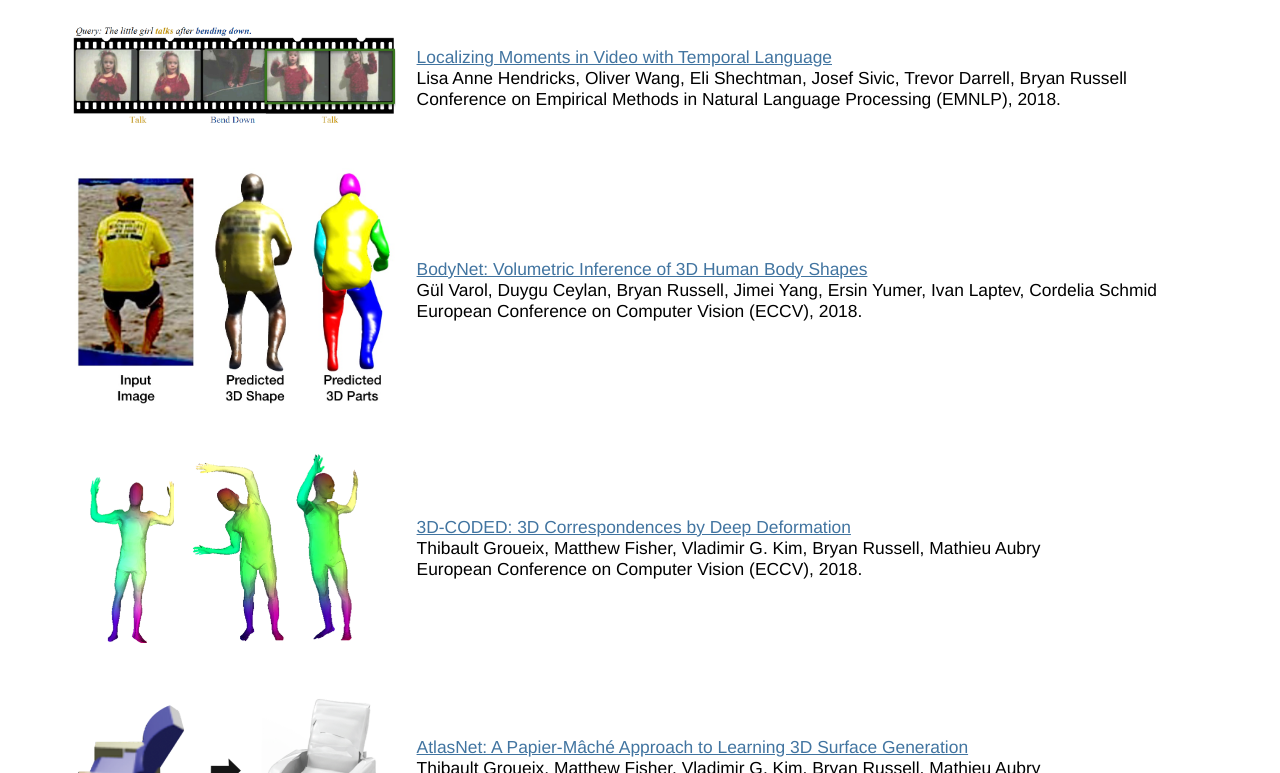
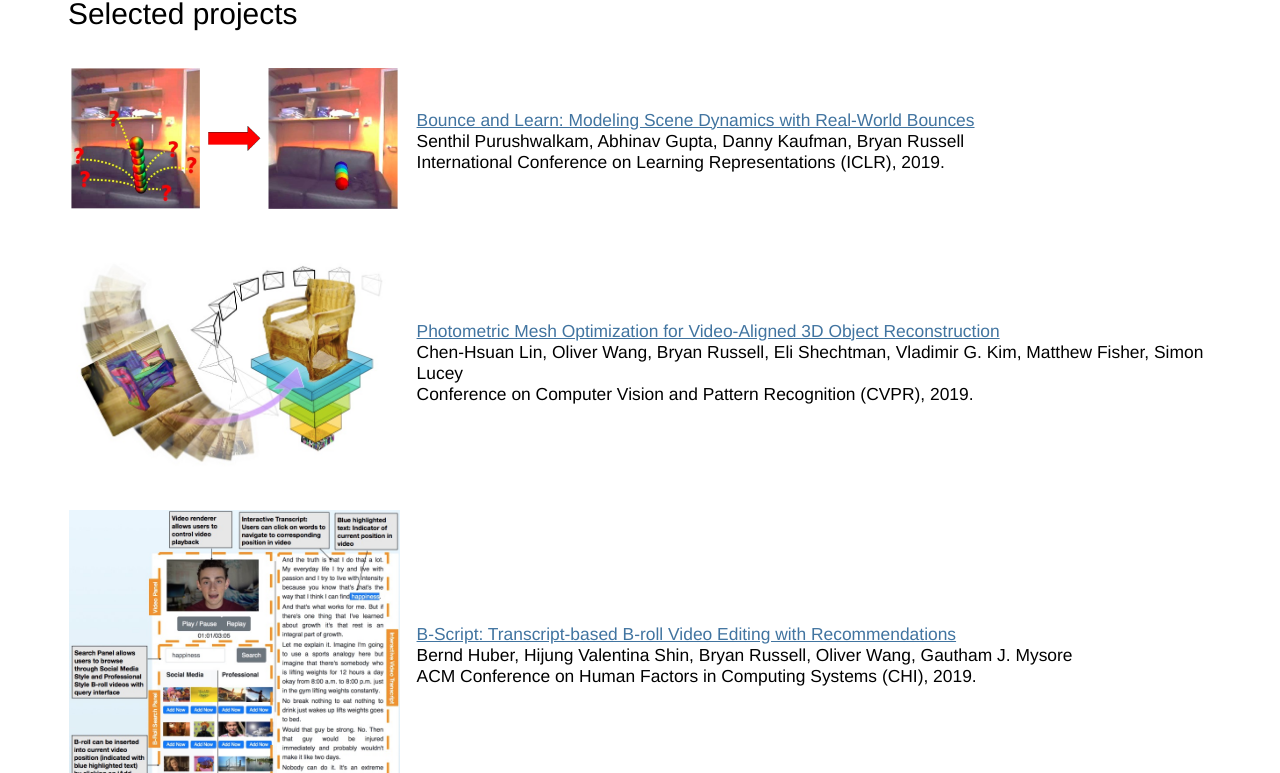
Before and after one commit to brussell123/webpage, a plain HTML site: page index.html in a window 1280 px wide. Shown: the part 1098-1871 px from the top of the page. Drawn offline with Linux system fonts and the light colour scheme.

Commit message:
2019 pubs

```diff
--- a/index.html
+++ b/index.html
@@ -148,6 +148,7 @@ at the <a href="http://www.cs.washington.edu">University of Washington</a>.
 <b>Commercial highlights</b>
 
 <ul>
+<li>Video auto-tagging in Adobe Experience Manager UGC (with Josef Sivic, Joon-Young Lee, Hailin Jin, Ruppesh Nalwaya, Markus Woodson). <a href="https://medium.com/adobetech/how-adobes-enhanced-smart-tags-capability-empowers-marketers-to-find-the-most-relevant-ugc-video-44a50f3ba6c2">Blog post</a> on our work.
 <li>Auto-ground plane in Dimension (with Geoff Oxholm, J Eisenmann, Emiliano Gambaretto, and Eli Shechtman). <a href="https://theblog.adobe.com/labs-to-features-auto-ground-plane-in-project-felix/">Blog post</a> on our work.
 <li>Automatic portrait segmentatation in Photoshop Mix mobile app's "auto cut out" feature (with Francisco Massa, Ian Sachs, and Shoaib Kamil).  <a href="https://www.youtube.com/watch?v=DQ8va2ipK8I">Selfie demo video</a> that includes our feature, along with other selfie features.
 </ul>
@@ -199,6 +200,36 @@ at the <a href="http://www.cs.washington.edu">University of Washington</a>.
   </td>
   </tr>
 -->
+
+  <tr>
+  <td>
+  <a href="http://www.cs.cmu.edu/~spurushw/projects/bouncelearn.html"><img src="thumbs/2019_bounce_thumb.png" style="width:19em;" /></a>&nbsp;&nbsp;&nbsp;</td>
+  <td>
+  <a href="http://www.cs.cmu.edu/~spurushw/projects/bouncelearn.html">Bounce and Learn: Modeling Scene Dynamics with Real-World Bounces</a>
+  <br />Senthil Purushwalkam, Abhinav Gupta, Danny Kaufman, Bryan Russell
+  <br />International Conference on Learning Representations (ICLR), 2019.
+  </td>
+  </tr>
+
+  <tr>
+  <td>
+  <a href="https://chenhsuanlin.bitbucket.io/photometric-mesh-optim/"><img src="thumbs/2019_multiview_thumb.jpg" style="width:19em;" /></a>&nbsp;&nbsp;&nbsp;</td>
+  <td>
+  <a href="https://chenhsuanlin.bitbucket.io/photometric-mesh-optim/">Photometric Mesh Optimization for Video-Aligned 3D Object Reconstruction</a>
+  <br />Chen-Hsuan Lin, Oliver Wang, Bryan Russell, Eli Shechtman, Vladimir G. Kim, Matthew Fisher, Simon Lucey
+  <br />Conference on Computer Vision and Pattern Recognition (CVPR), 2019.
+  </td>
+  </tr>
+
+  <tr>
+  <td>
+  <a href="https://berndhuber.github.io/bscript/"><img src="thumbs/2019_broll_thumb.jpg" style="width:19em;" /></a>&nbsp;&nbsp;&nbsp;</td>
+  <td>
+  <a href="https://berndhuber.github.io/bscript/">B-Script: Transcript-based B-roll Video Editing with Recommendations</a>
+  <br />Bernd Huber, Hijung Valentina Shin, Bryan Russell, Oliver Wang, Gautham J. Mysore
+  <br />ACM Conference on Human Factors in Computing Systems (CHI), 2019.
+  </td>
+  </tr>
 
   <tr>
   <td>
```
Also changed, not shown: publications.html (+25 -0 lines).
